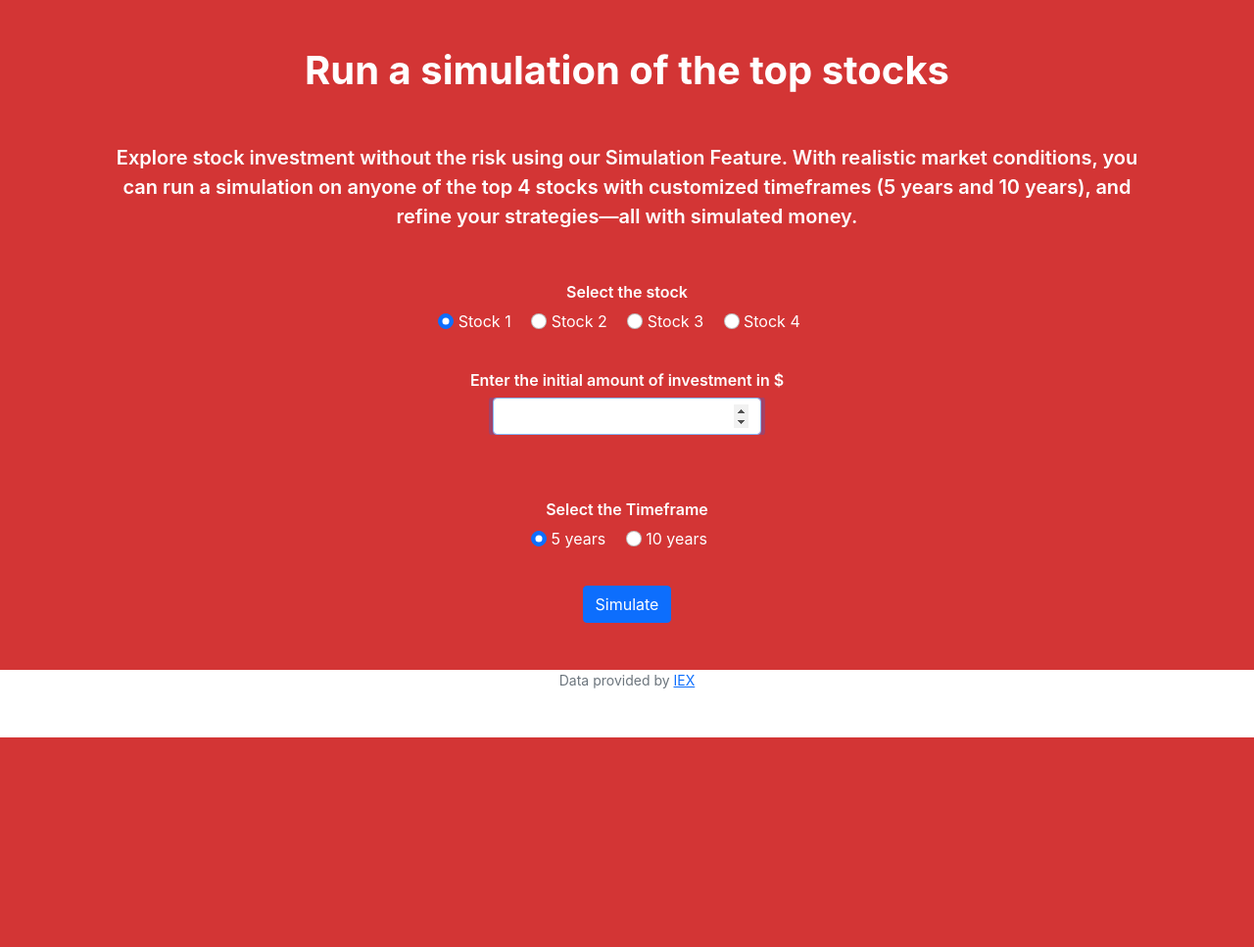
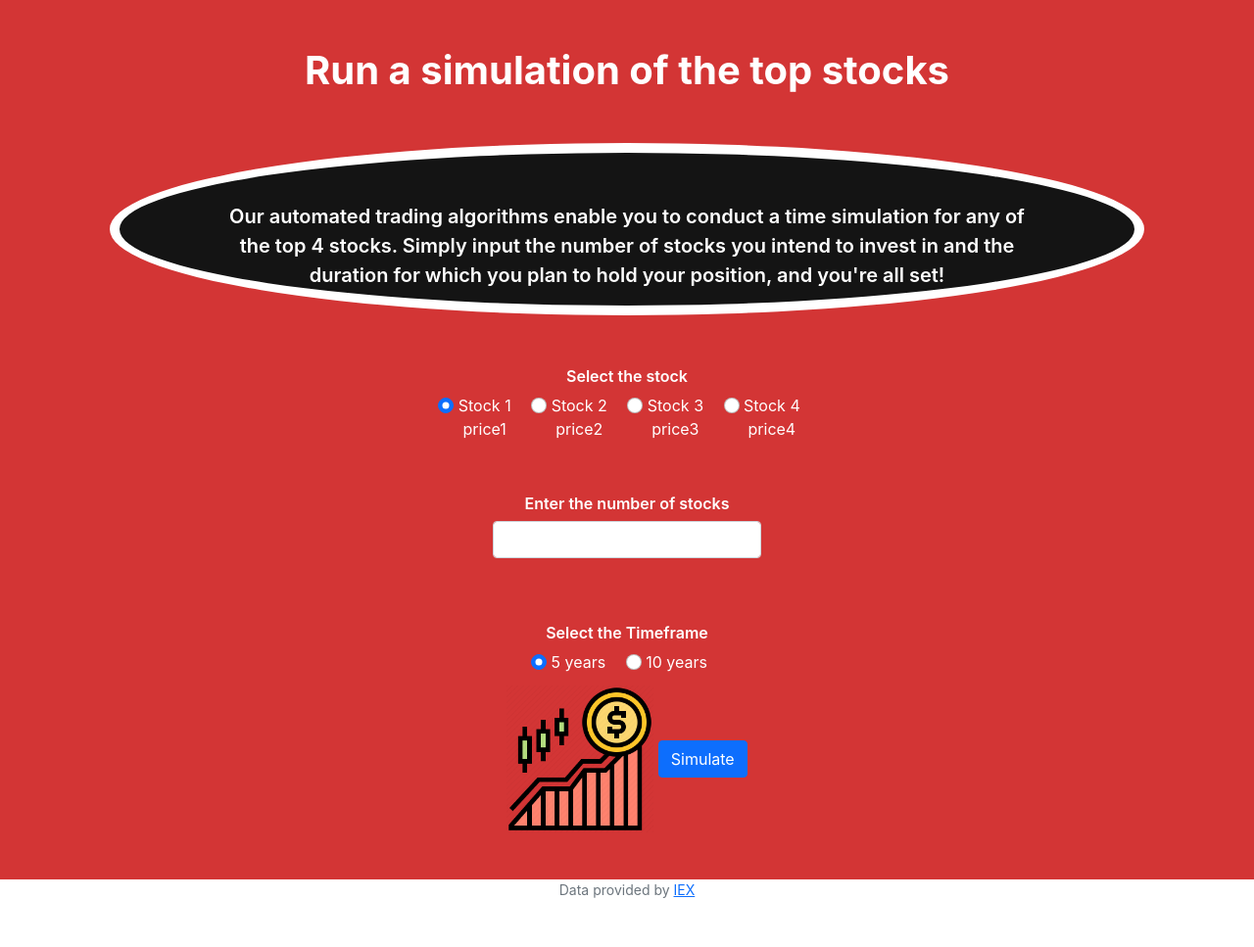
Before and after one commit to Progpr/FinTech-Finance, a Flask app: page /simulate in a window 1280 px wide. Shown: the part 74-1041 px from the top of the page at 98% size. Before the commit the page ends 827 px from the top, so only its background shows below. Run offline with Flask 3, Linux system fonts and the light colour scheme; some libraries are stand-ins or nearby versions.

Commit message:
wacthlist page and simulate form complete

```diff
--- a/app.py
+++ b/app.py
@@ -26,6 +26,7 @@ Session(app)
 
 # set gemini pro api key
 genai.configure(api_key= config.GOOGLE_API_KEY)
+
 
 INCOME = [
     "Less than $10000",
@@ -231,14 +232,15 @@ def quote():
         if quote == None:
             return apology("Invalid Stock Symbol",400)
 
+        session["symbol"] = quote["name"]
+        session["price"] = quote["price"]
 
         #adding to watchlist
-        if quote["name"] not in db.execute("select * from watchlist where username = ?", username)[0]["stock"]:
-             db.execute("Insert into watchlist(username, stock, price) values(?, ?, ?)",username, quote["name"],quote["price"])
+        # date = datetime.now()
+        # db.execute("Insert into watchlist(username, stock, price, since) values(?, ?, ?, ?)",username, quote["name"],quote["price"], date)
 
         # displaying the results
         return render_template("quoted.html", symbol=stock,name=quote["name"],price=quote["price"])
-
 
 @app.route("/quoted", methods=["GET","POST"])
 @login_required
@@ -250,9 +252,20 @@ def add():
         if request.method == "GET":
             return render_template("watchlist.html", watchlist = watchlist_query)
         else:
+            # Add to watchlist
+            date = datetime.now()
+
+            watchlist_query2 =  db.execute("select * from watchlist where stock = ?", session["symbol"])
+
+            if len(watchlist_query2)>0 and session["symbol"] in watchlist_query2[0]["stock"]:
+                return apology("Already added to watchlist")
+
+            db.execute("Insert into watchlist(username, stock, price, since) values(?, ?, ?, ?)",username, session["symbol"], session["price"], date)
+
             flash("Added to watchlist!")
             return redirect("/quote")
-
+            session["symbol"] = ""
+            session["price"] = ""
 
 @app.route("/register", methods=["GET", "POST"])
 def register():
--- a/static/styles.css
+++ b/static/styles.css
@@ -188,13 +188,15 @@ input:not(:placeholder-shown) {
 }
 
 .container2 {
-    width:600px;
-    height:400px;
-    background-color:white;
+    margin-top: 50px;
+    margin-bottom: 50px;
+    margin-left: 100px;
+    margin-right: 100px;
+    background-color:#141414;
     display:grid;
-    align-items: center;
-    border: solid black 5px;
-    border-radius:6%;
+    align-items:center;
+    border: solid white 10px;
+    border-radius:50%;
 }
 
 .welcome > div {
--- a/templates/layout.html
+++ b/templates/layout.html
@@ -32,8 +32,6 @@
                 <div class="collapse navbar-collapse" id="navbar">
                     {% if session["user_id"] %}
                         <ul class="navbar-nav me-auto mt-2">
-                            <li class="nav-item"><a class="nav-link" href="/tutorial">Tutorial</a></li>
-
                             <li class="nav-item"><a class="nav-link" href="/fundamentals">Dashboard</a></li>
                             <li class="nav-item"><a class="nav-link" href="/quote">Quote</a></li>
                             <li class="nav-item"><a class="nav-link" href="/quoted">Watchlist</a></li>
--- a/templates/quoted.html
+++ b/templates/quoted.html
@@ -1,7 +1,7 @@
 {% extends "layout.html" %}
 
 {% block main %}
-    <table class="table">
+    <table class="table table-dark">
         <thead>
             <tr>
                 <th scope="col">Symbol</th>
--- /dev/null
+++ b/templates/simulated.html
@@ -0,0 +1,6 @@
+{% extends "layout.html" %}
+
+{% block main %}
+
+
+{% endblock %}
--- a/templates/smiluate.html
+++ b/templates/smiluate.html
@@ -4,33 +4,35 @@
 {% block main %}
     <div style="text-align: center;">
         <h1 class="pageheader">Run a simulation of the top stocks</h1>
-        <p style="color:rgb(255, 255, 255); font-weight: 600; margin-left:  100px; margin-right: 100px; margin-top: 50px; font-size: 20px;">Explore stock investment without the risk using our Simulation Feature. With realistic market conditions, you can run a simulation on anyone of the top 4 stocks with customized timeframes (5 years and 10 years), and refine your strategies—all with simulated money.</p>
-
+        <div class="container2">
+            <p style="color:rgb(255, 255, 255); font-weight: 600; margin-left:  100px; margin-right: 100px; margin-top: 50px; font-size: 20px;">
+                Our automated trading algorithms enable you to conduct a time simulation for any of the top 4 stocks. Simply input the number of stocks you intend to invest in and the duration for which you plan to hold your position, and you're all set!</p>
+        </div>
         <form name="simform" style="margin-top: 50px;">
             <label for="stocks" class="labels">Select the stock</label>
             <div class="form-group">
-                <div class="form-check-inline">
+                <div class=" form check form-check-inline">
                     <input class="form-check-input" type="radio" name="stocks" id="stock1" value="option1" checked>
                     <label class="form-check-label" for="stock1">
-                    Stock 1
+                    Stock 1 <p>price1</p>
                     </label>
                 </div>
                 <div class="form-check-inline">
                     <input class="form-check-input" type="radio" name="stocks" id="stock2" value="option2">
                     <label class="form-check-label" for="stock2">
-                    Stock 2
+                    Stock 2 <p>price2</p>
                     </label>
                 </div>
                 <div class="form-check-inline">
                     <input class="form-check-input" type="radio" name="stocks" id="stock3" value="option3">
                     <label class="form-check-label" for="stock3">
-                    Stock 3
+                    Stock 3 <p>price3</p>
                     </label>
                 </div>
                 <div class="form-check-inline">
                     <input class="form-check-input" type="radio" name="stocks" id="stock4" value="option4">
                     <label class="form-check-label" for="stock4">
-                    Stock 4
+                    Stock 4 <p>price4</p>
                     </label>
                 </div><br><br>
             </div>
@@ -46,26 +48,26 @@
                 <label class="btn btn-outline-dark" for="stock4">Stock4</label>
             </div><br><br> -->
 
-            <label for="initial" class="labels">Enter the initial amount of investment in $</label>
+            <label for="initial" class="labels">Enter the number of stocks</label>
             <div class="mb-3">
-                <input autocomplete="off" autofocus class="form-control mx-auto w-auto" id="initial" name="initial" type="number" required>
+                <input autocomplete="off" class="form-control mx-auto w-auto" id="initial" name="initial" type="number" required>
             </div><br><br>
             <label for="years" class="labels">Select the Timeframe</label>
             <div class="form-group">
                 <div class="form-check-inline">
-                    <input class="form-check-input" type="radio" name="years" id="five" value="5" checked>
+                    <input class="form-check-input" type="radio" name="five" id="five" value="5" checked>
                     <label class="form-check-label" for="five">
                         5 years
                     </label>
                 </div>
                 <div class="form-check-inline">
-                    <input class="form-check-input" type="radio" name="years" id="ten" value="10">
+                    <input class="form-check-input" type="radio" name="five" id="ten" value="10">
                     <label class="form-check-label" for="ten">
                         10 years
                     </label>
                 </div>
-            </div><br>
-
+            </div>
+            <img src="/static/growth2.webp" alt="Buy Pic" height="150" width="150">
             <input class="btn btn-primary" type="submit" value="Simulate">
             <br>
         </form>
--- a/templates/watchlist.html
+++ b/templates/watchlist.html
@@ -22,6 +22,7 @@
                             <tr>
                                 <th scope="col">Symbol</th>
                                 <th scope="col">Price</th>
+                                <th scope="col">Watching Since</th>
                             </tr>
                         </thead>
                         <tbody>
@@ -29,6 +30,7 @@
                                 <tr>
                                     <td>{{row.stock}}</td>
                                     <td>{{row.price | usd}}</td>
+                                    <td>{{row.since}}</td>
                                 </tr>
                             {% endfor %}
                         </tbody>
```
Also changed, not shown: finance.db, static/growth2.webp (added), 1 other file.
